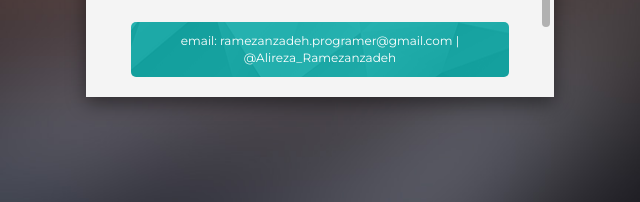
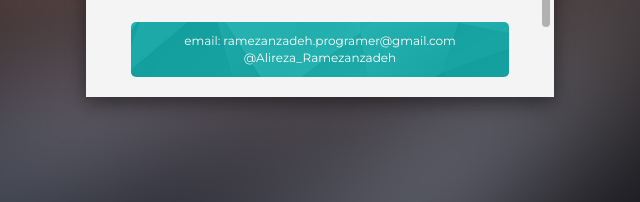
Before and after one commit to Alireza-Ramezanzadeh/Alireza-Ramezanzadeh, a plain HTML site: page index.html in a window 1280 px wide. Shown: the part 513-715 px from the top of the page, 320-960 px from the left. Drawn offline with Linux system fonts and the light colour scheme; some packages are replaced by stand-ins of ours.

Commit message:
Update index.html

```diff
--- a/index.html
+++ b/index.html
@@ -99,7 +99,7 @@
 				<div class="vcard-profile-description-feature">
 					<!-- item -->
 					<div class="vcard-profile-description-ft-item">
-                        <p>email:  ramezanzadeh.programer@gmail.com | @Alireza_Ramezanzadeh</p>
+                        <p>email:  ramezanzadeh.programer@gmail.com  @Alireza_Ramezanzadeh</p>
 					</div>
 					<!-- item -->
 				</div>
```
